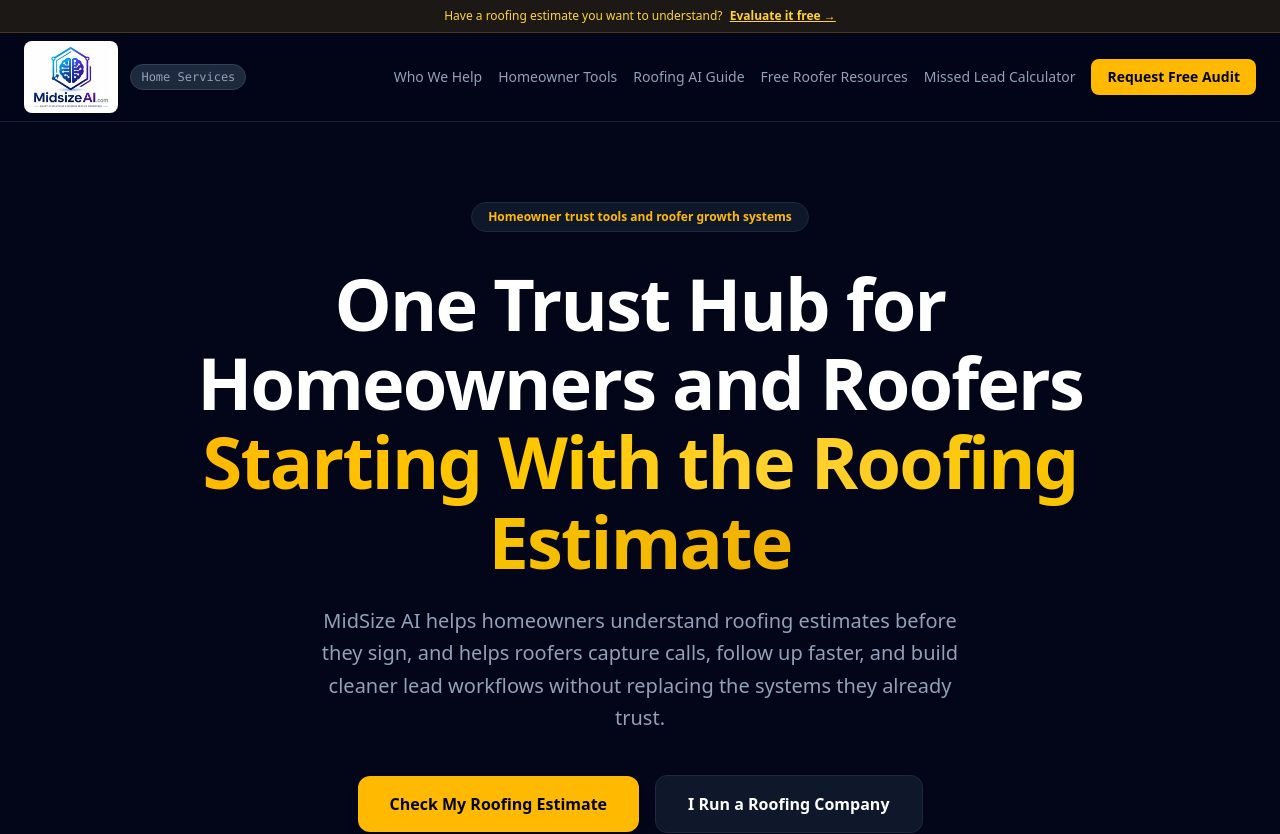
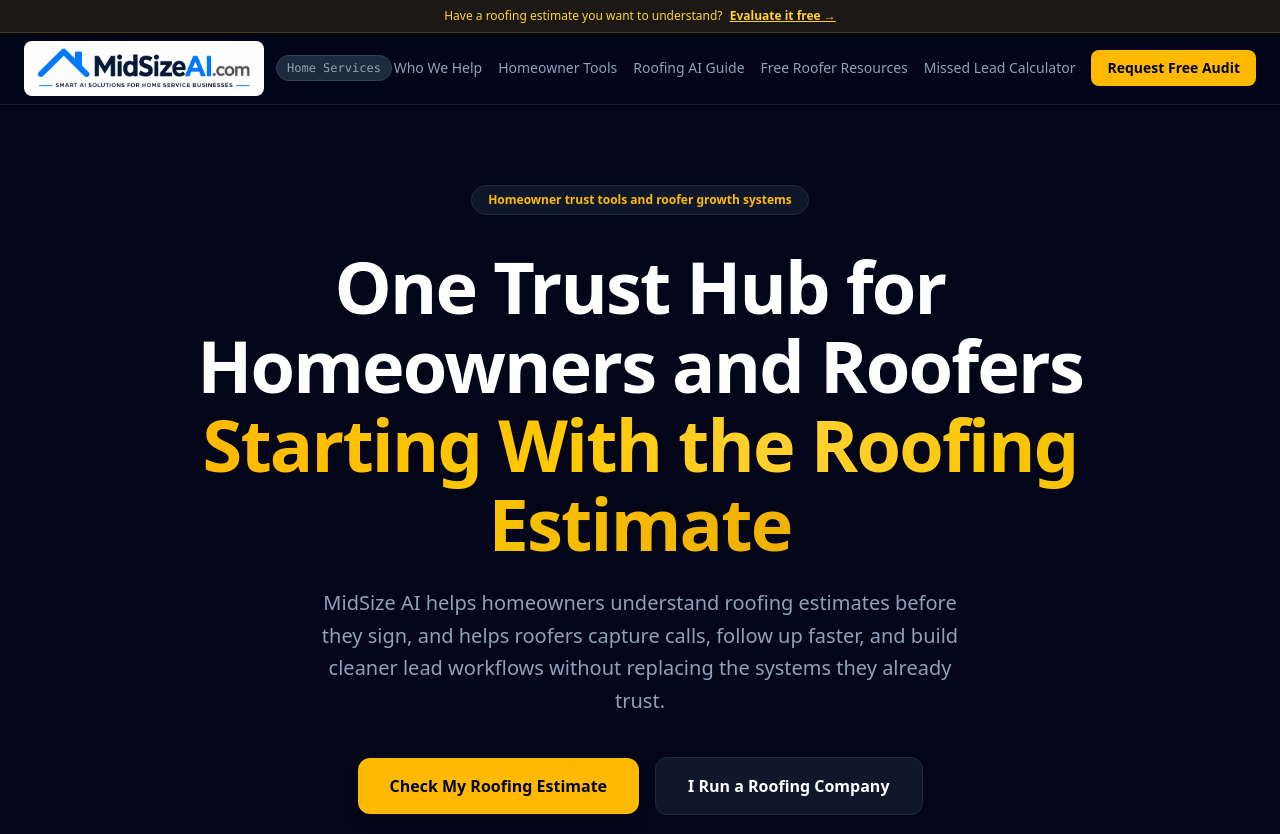
Before and after one commit to mastephenson12/midsize, a React (Vite) app in the folder website/: page / in a window 1280 px wide. Shown: the top 834 px of the page. Built offline with nearby package versions, Linux system fonts and the light colour scheme.

Commit message:
Use supplied MidSizeAI logo and tagline in homepage header

```diff
--- a/website/src/App.jsx
+++ b/website/src/App.jsx
@@ -23,9 +23,9 @@ export default function App() {
           <div className="flex items-center gap-3">
             <a href="/" aria-label="MidSize AI home" className="shrink-0 rounded-lg bg-white px-2 py-1">
               <img
-                src="/midsize-ai-logo.webp"
+                src="/midsizeai-header-logo.png"
                 alt="MidSize AI — Smart AI solutions for home service businesses"
-                className="h-14 sm:h-16 w-auto"
+                className="block w-[min(45vw,12rem)] sm:w-56 aspect-[4.8/1] object-cover object-[50%_48.5%]"
               />
             </a>
             <span className="hidden sm:inline-flex text-xs bg-slate-800 text-slate-400 border border-slate-700 px-2.5 py-1 rounded-full font-mono">
```
Also changed, not shown: website/public/midsizeai-header-logo.png (added).
